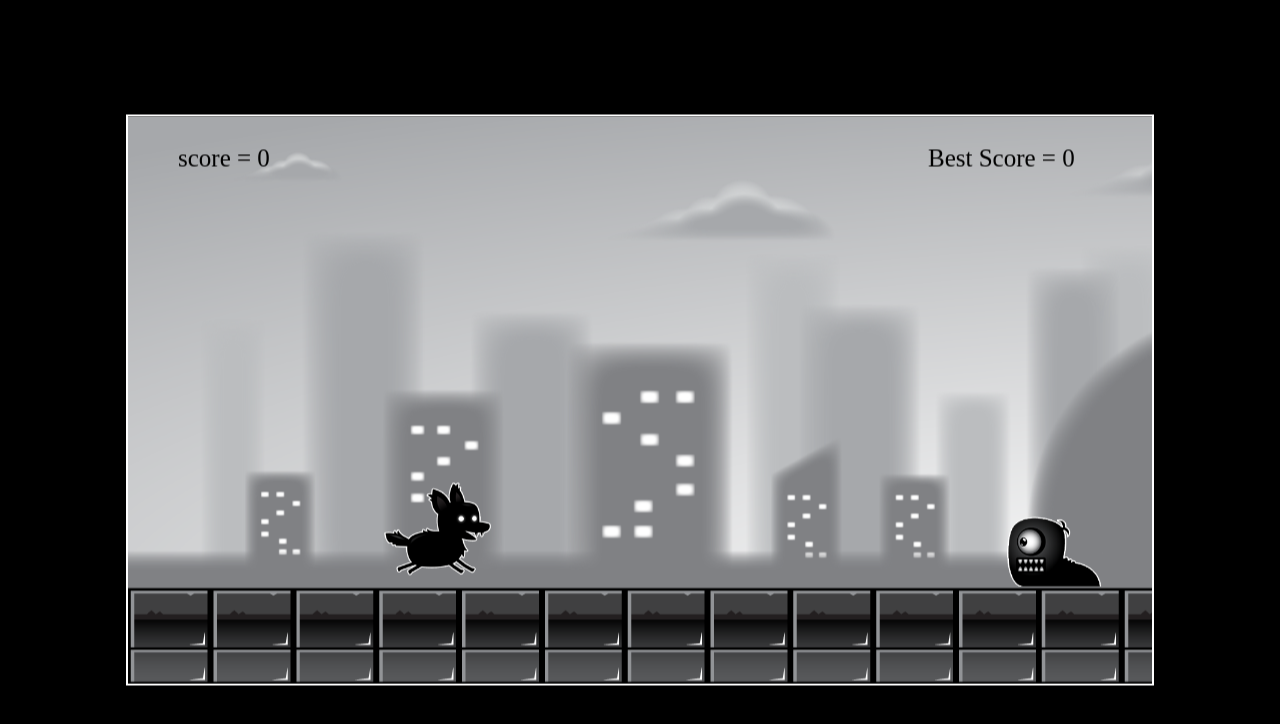
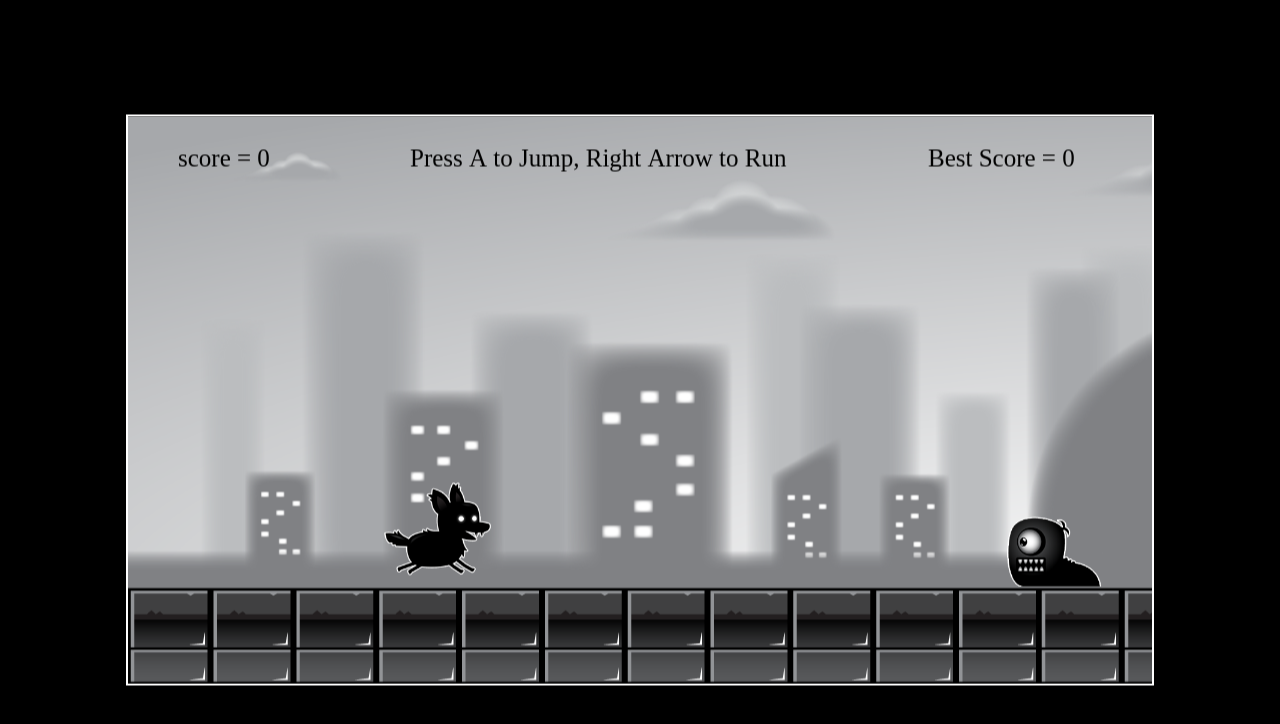
Before and after one commit to ronaldpannel/Spooky-Stroller-Game-for-PC, a plain HTML site: page index.html in a window 1280 px wide. Drawn offline with Linux system fonts and the light colour scheme; animation ran at ten frames a second.

Commit message:
Add files via upload

```diff
--- a/index.html
+++ b/index.html
@@ -25,6 +25,7 @@
     <img  class="coin1" id="coin1" src="coin1.png" alt="">
     <img id="bangImg" class="bangImg" src="bang.png" alt="" />
     <audio id="winnerSound" src="winnerIs.ogg"></audio>
+    <audio id="snailEat" src="snailEat.mp3"></audio>
     <canvas class="canvas1" id="canvas1"></canvas>
 
     <script src="main.js"></script>
--- a/main.js
+++ b/main.js
@@ -20,6 +20,7 @@ window.addEventListener("load", function () {
   const bangImg = document.getElementById("bangImg");
   const coinImg = document.getElementById("coin1.png");
   const winnerSound = document.getElementById("winnerSound");
+  const snailEatingSound = document.getElementById("snailEat");
 
   let gameSpeed = 0;
   let gameRate = 0;
@@ -35,6 +36,7 @@ window.addEventListener("load", function () {
   let enemySnails = [];
   let flyingEnemies = [];
   let particles = [];
+  let finishParticles = [];
   let dustParticles = [];
   let keys = {
     right: {
@@ -222,14 +224,6 @@ window.addEventListener("load", function () {
       ctx.fillStyle = this.color;
       ctx.arc(this.pos.x, this.pos.y, this.size, 0, Math.PI * 2);
       ctx.fill();
-
-      //  ctx.drawImage(
-      //     this.image,
-      //     this.pos.x,
-      //     this.pos.y,
-      //     this.size,
-      //     this.size
-      //   );
     }
     update() {
       this.pos.x += this.vel.x;
@@ -238,13 +232,43 @@ window.addEventListener("load", function () {
     }
   }
   function handleCoins() {
-    for (let i = 0; i <= 2; i++) {
+    for (let i = 0; i <= 6; i++) {
       coins.push(new Coin());
     }
   }
 
   //finish coin end
   //particle classes start
+
+  class FinishParticle {
+    constructor() {
+      this.x = staticObject.pos.x + staticObject.width / 2;
+      this.y = staticObject.pos.y;
+      this.color = "hsla(" + hue + ", 50%, 50%, " + opacity + ")";
+      this.size = Math.random() * 5 + 5;
+      this.velX = Math.random() * 10 + -5;
+      this.velY = Math.random() + 5 + 5;
+      this.gravity = -0.4;
+    }
+    update() {
+      this.x += this.velX;
+      this.velY += this.gravity;
+      this.y -= this.velY;
+    }
+    show() {
+      ctx.fillStyle = this.color;
+      ctx.beginPath();
+      ctx.arc(this.x, this.y, this.size, 0, Math.PI * 2);
+      ctx.fill();
+      ctx.closePath();
+    }
+  }
+
+  function handleFinishParticles() {
+    for (let i = 0; i <= 1; i++) {
+      finishParticles.push(new FinishParticle());
+    }
+  }
 
   class Particle {
     constructor() {
@@ -366,6 +390,7 @@ window.addEventListener("load", function () {
       ) {
         ctx.drawImage(bangImg, player.pos.x + 80, player.pos.y, 80, 80);
         enemySnails[i].pos.x = player.pos.x + player.width;
+        snailEatingSound.play();
         loseCondition();
       }
     }
@@ -490,6 +515,7 @@ window.addEventListener("load", function () {
     playerSnailEnemyCollision();
     playerFlyingEnemyCollision();
     handleFlyingEnemies();
+    handleFinishParticles();
 
     scores();
     highScoreBoard();
@@ -509,6 +535,14 @@ window.addEventListener("load", function () {
       particles[i].show();
       if (particles.length > 10) {
         particles.splice(i, 1);
+      }
+    }
+
+    for (let i = 0; i < finishParticles.length; i++) {
+      finishParticles[i].update();
+      finishParticles[i].show();
+      if (finishParticles.length > 100) {
+        finishParticles.splice(i, 1);
       }
     }
 
@@ -533,6 +567,16 @@ window.addEventListener("load", function () {
     playerMove();
     gameRate++;
     hue++;
+
+     ctx.font = "25px Aerial";
+     ctx.fillStyle = "black";
+     ctx.fillText(
+       'Press A to Jump, Right Arrow to Run',
+       canvas.width / 2 - 230,
+       50
+     );
+
+
   }
 
   animate();
@@ -549,6 +593,7 @@ window.addEventListener("load", function () {
   function winCondition() {
     if (player.pos.x + player.width >= staticObject.pos.x) {
       winnerSound.play();
+      score += 100;
       keys.jump.pressed = false;
       keys.right.pressed = false;
       keys.left.pressed = false;
```
Also changed, not shown: 1 other file.
